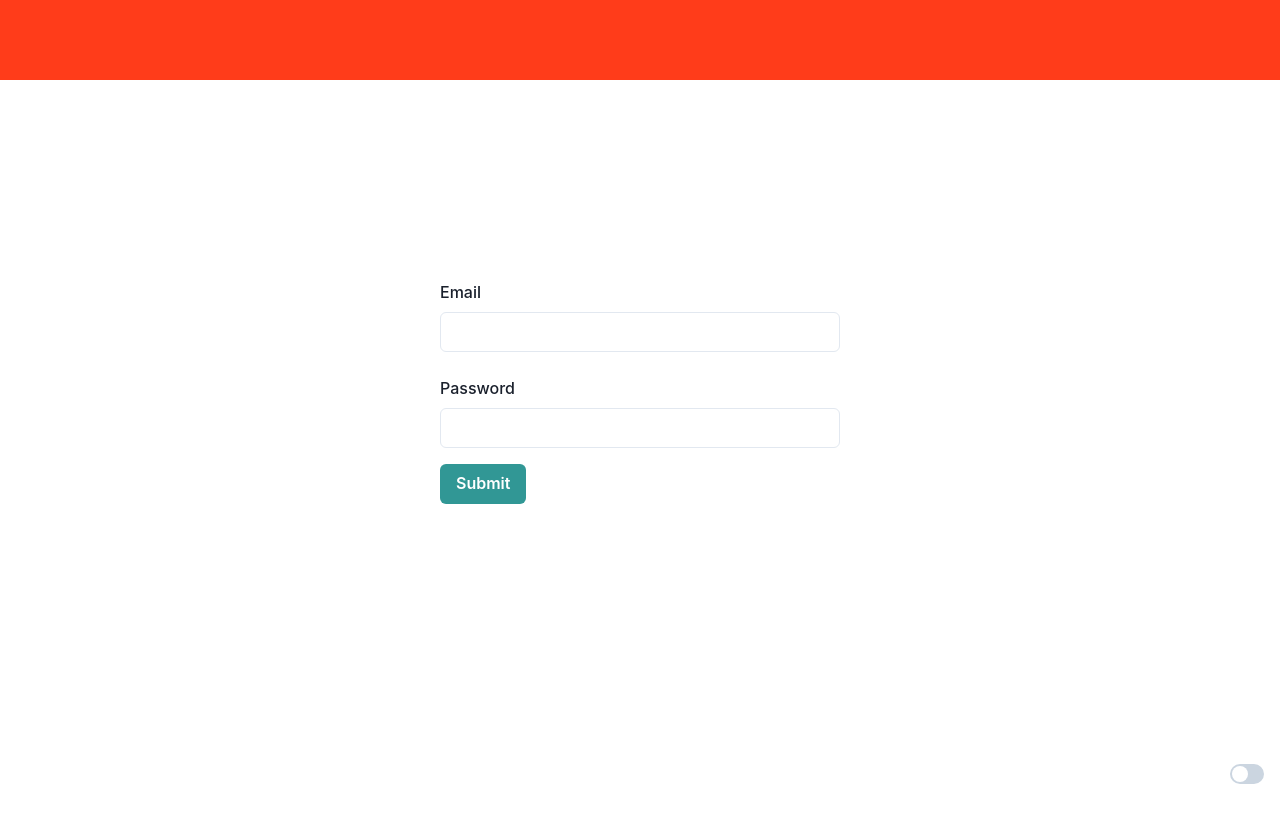
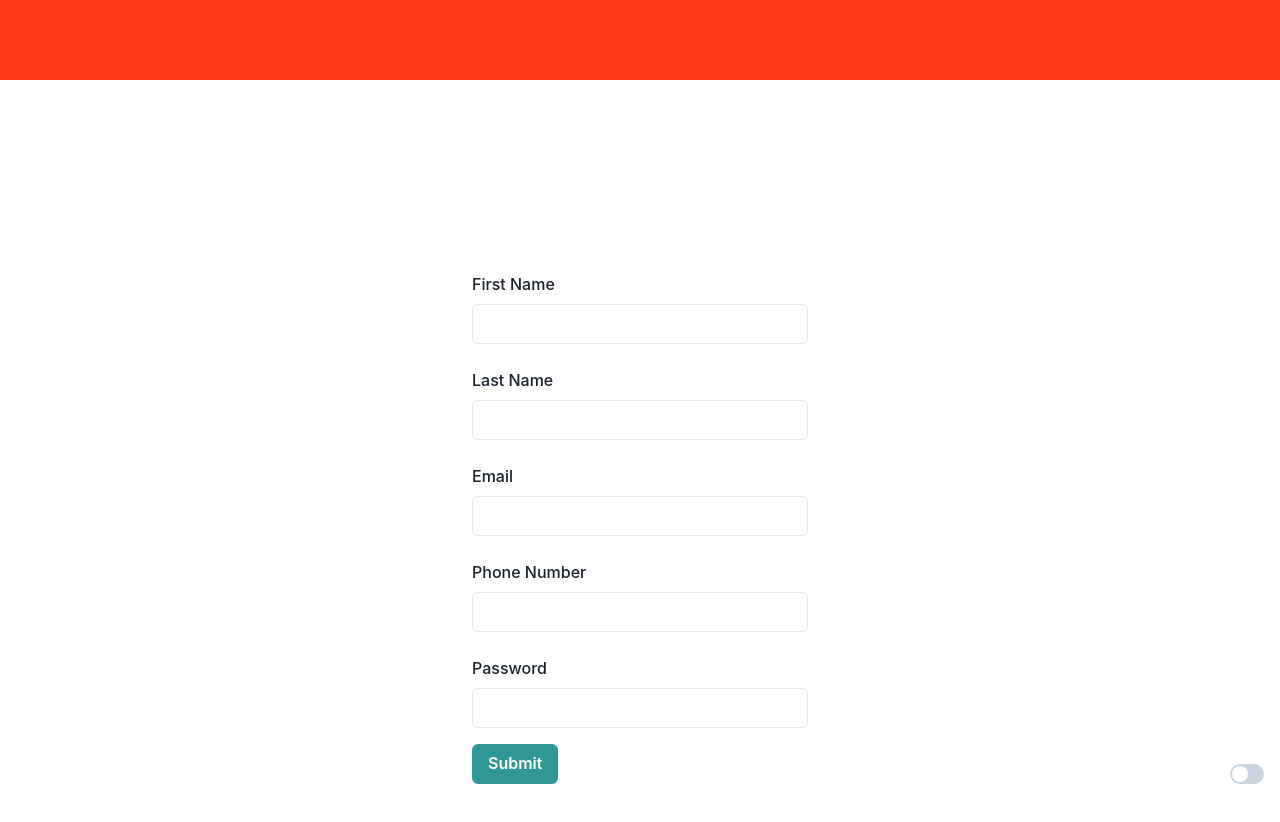
Before and after one commit to Arvind90475/travel-log-frontEnd-nextjs, a Next.js app: page /register in a window 1280 px wide. Shown: the top 822 px of the page. Before the commit the page ends 800 px from the top, so only its background shows below. Built offline with nearby package versions, Linux system fonts and the light colour scheme.

Commit message:
cookie issue resolved

```diff
--- a/src/components/InputField.tsx
+++ b/src/components/InputField.tsx
@@ -17,7 +17,12 @@ const InputField: React.FC<Props> = (props) => {
   return (
     <FormControl isInvalid={!!error}>
       <FormLabel htmlFor={field.name}>{props.label}</FormLabel>
-      <Input {...field} id={field.name} type={props.type} />
+      <Input
+        {...field}
+        autoComplete={props.autoComplete}
+        id={field.name}
+        type={props.type}
+      />
       <FormErrorMessage>{error}</FormErrorMessage>
     </FormControl>
   );
--- a/src/pages/_app.tsx
+++ b/src/pages/_app.tsx
@@ -7,6 +7,7 @@ import { ApolloClient, ApolloProvider, InMemoryCache } from "@apollo/client";
 const client = new ApolloClient({
   uri: "http://localhost:4000/graphql",
   cache: new InMemoryCache(),
+  credentials: "include",
 });
 
 function MyApp({ Component, pageProps }: AppProps) {
--- a/src/pages/register.tsx
+++ b/src/pages/register.tsx
@@ -13,8 +13,11 @@ interface Values {
 }
 
 const SignupSchema = Yup.object().shape({
-  email: Yup.string().email("Invalid email").required("Email is Required"),
-  password: Yup.string().required("Password is Required").min(6),
+  email: Yup.string().required().email("Invalid email"),
+  password: Yup.string().required().min(6),
+  firstName: Yup.string().required(),
+  lastName: Yup.string().required(),
+  phoneNumber: Yup.number(),
 });
 
 const Register = () => {
@@ -23,11 +26,14 @@ const Register = () => {
   return (
     <GlobalWrapper>
       <Wrapper variant="small">
-        <Box mt={"50%"}>
+        <Box mt={"40%"} padding={8} borderRadius={"8px"}>
           <Formik
             initialValues={{
               email: "",
               password: "",
+              firstName: "",
+              lastName: "",
+              phoneNumber: "",
             }}
             validationSchema={SignupSchema}
             onSubmit={(values, actions) => {
@@ -36,11 +42,13 @@ const Register = () => {
                   options: {
                     email: values.email,
                     password: values.password,
-                    firstName: "firsName",
-                    lastName: "lastName",
+                    firstName: values.firstName,
+                    lastName: values.lastName,
+                    phoneNumber: parseInt(values.phoneNumber),
                   },
                 },
                 onError: (err) => {
+                  console.log(err);
                   actions.setErrors({
                     email: "email errored",
                     password: "password errored",
@@ -56,11 +64,37 @@ const Register = () => {
             {({ isSubmitting }) => (
               <Form>
                 <InputField
-                  name="email"
-                  label="Email"
+                  name="firstName"
+                  label="First Name"
                   placeholder="agc@gmail.com"
+                  autoComplete="off"
                   required
                 />
+                <Box mt={"6"}>
+                  <InputField
+                    name="lastName"
+                    label="Last Name"
+                    autoComplete="off"
+                    required
+                  />
+                </Box>
+
+                <Box mt={"6"}>
+                  <InputField
+                    name="email"
+                    label="Email"
+                    autoComplete="off"
+                    required
+                  />
+                </Box>
+
+                <Box mt={"6"}>
+                  <InputField
+                    name="phoneNumber"
+                    label="Phone Number"
+                    type="number"
+                  />
+                </Box>
 
                 <Box mt={"6"}>
                   <InputField
@@ -70,6 +104,7 @@ const Register = () => {
                     required
                   />
                 </Box>
+
                 <Button
                   my={"4"}
                   type="submit"
```
Also changed, not shown: src/pages/login.tsx (+5 -2 lines).
